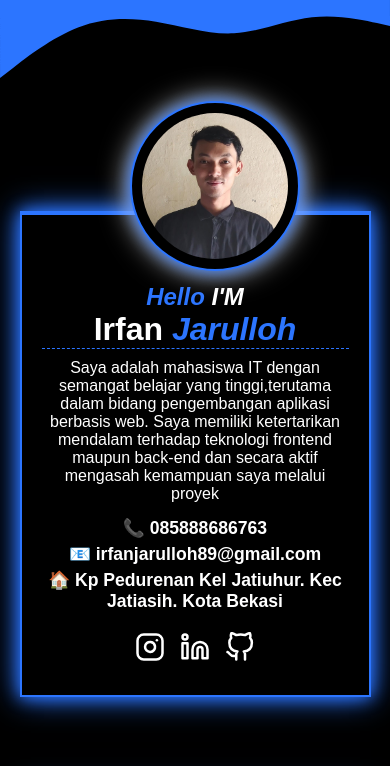
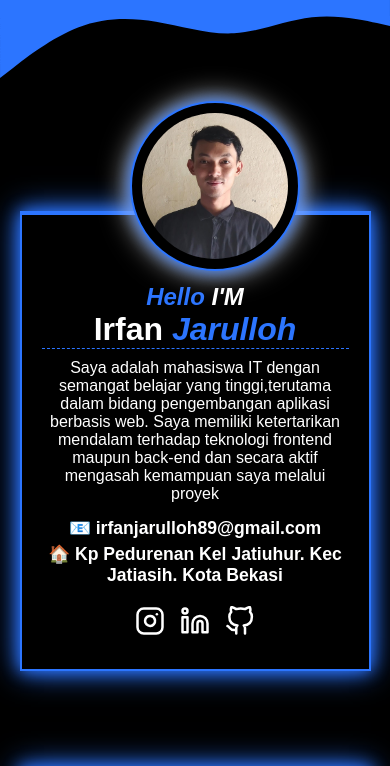
Before and after one commit to irfanjarulloh25/irfan.jarulloh, a plain HTML site: page index.html in a window 390 px wide. Shown: the top 766 px of the page. Drawn offline with nearby package versions, Linux system fonts and the light colour scheme.

```diff
--- a/index.html
+++ b/index.html
@@ -21,7 +21,6 @@
                 <h2><span>Hello</span> I'M</h2>
                 <h1 class="name">Irfan <span>Jarulloh</span></h1>
                 <p>Saya adalah mahasiswa IT dengan semangat belajar yang tinggi,terutama dalam bidang pengembangan aplikasi berbasis web. Saya memiliki ketertarikan mendalam terhadap teknologi frontend maupun back-end dan secara aktif mengasah kemampuan saya melalui proyek</p>
-                <h3>📞 085888686763</h3>
                 <h3>📧 irfanjarulloh89@gmail.com</h3>
                 <h3>🏠 Kp Pedurenan Kel Jatiuhur. Kec Jatiasih. Kota Bekasi</h3>
                 <div class="sosmed">
```
